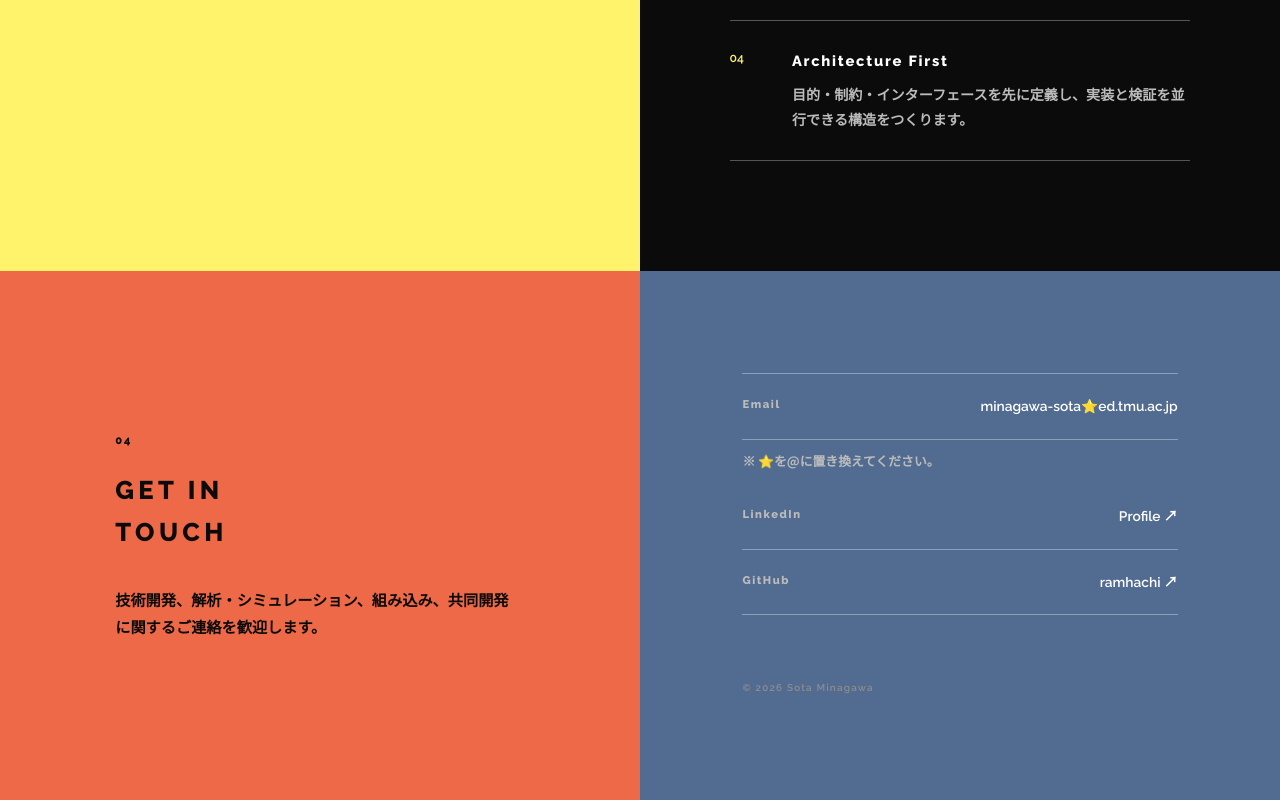
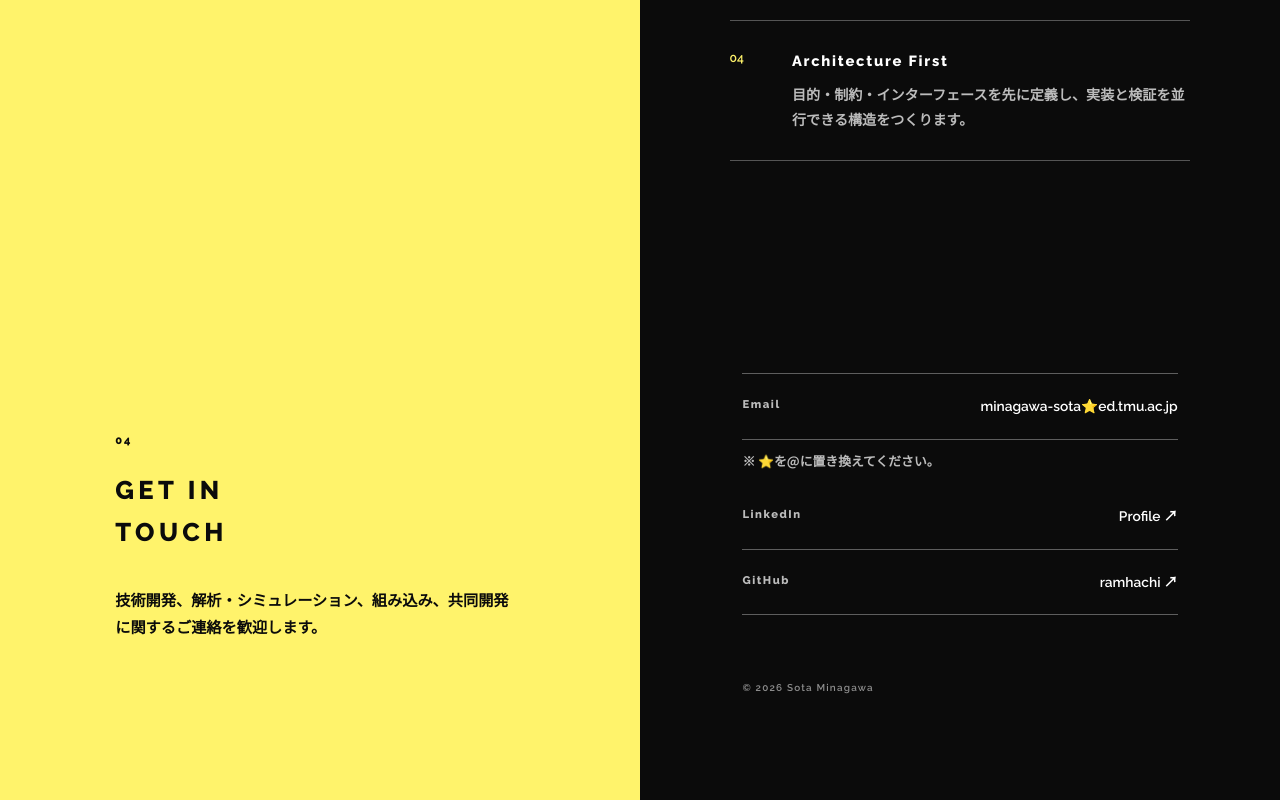
Before and after one commit to ramhachi/ramhachi.github.io, a plain HTML site: page index.html in a window 1280 px wide. Shown: the part 5460-6260 px from the top of the page. Drawn offline with nearby package versions, Linux system fonts and the light colour scheme; a web font is replaced by a local one.

Commit message:
Restore contact section colors

```diff
--- a/index.html
+++ b/index.html
@@ -14,7 +14,7 @@
       href="https://fonts.googleapis.com/css2?family=Noto+Sans+JP:wght@400;600;700&family=Raleway:wght@600;800&family=Source+Sans+3:wght@400;600;700&display=swap"
       rel="stylesheet"
     />
-    <link rel="stylesheet" href="./styles.css?v=20260803-6" />
+    <link rel="stylesheet" href="./styles.css?v=20260803-7" />
   </head>
   <body>
     <a class="skip-link" href="#main">本文へ移動</a>
--- a/styles.css
+++ b/styles.css
@@ -155,9 +155,9 @@ h1 { font-family: "Source Sans 3", "Noto Sans JP", Helvetica, sans-serif; font-s
 .skill-row > span { color: var(--yellow); font-size: .76rem; }.skill-row h3 { font-family: var(--label); font-size: .92rem; font-weight: 800; letter-spacing: .12em; }.skill-row p { margin-top: .45rem; color: #bcbcbc; font-size: .88rem; }.jp-body { font-family: var(--jp-body); font-weight: var(--jp-body-weight); }
 
 .contact { min-height: 33rem; }
-.contact-title { display: flex; flex-direction: column; justify-content: center; padding: clamp(4rem, 9vw, 8rem); background: var(--orange); }
+.contact-title { display: flex; flex-direction: column; justify-content: center; padding: clamp(4rem, 9vw, 8rem); background: var(--yellow); }
 .contact-title > p:last-child { max-width: 25rem; margin-top: 2rem; font-family: var(--jp-body); font-size: .95rem; font-weight: var(--jp-body-weight); }
-.contact-links { display: flex; flex-direction: column; justify-content: center; padding: clamp(4rem, 8vw, 7.5rem); background: var(--blue); color: var(--white); }
+.contact-links { display: flex; flex-direction: column; justify-content: center; padding: clamp(4rem, 8vw, 7.5rem); background: var(--black); color: var(--white); }
 .contact-links > a, .contact-email { display: flex; justify-content: space-between; gap: 1rem; padding: 1.25rem 0; border-bottom: 1px solid rgba(255,255,255,.34); }.contact-links > a:first-child, .contact-email:first-child { border-top: 1px solid rgba(255,255,255,.34); }
 .contact-links a span, .contact-email span { color: #bcbcbc; font-family: var(--label); font-size: .7rem; font-weight: 800; letter-spacing: .14em; }.contact-links a strong, .contact-email strong { font-size: .86rem; font-weight: 600; }.contact-links a:hover strong { color: var(--yellow); }
 .contact-note { margin: .55rem 0 .75rem; color: #bcbcbc; font-family: var(--jp-body); font-size: .8rem; font-weight: var(--jp-body-weight); }
```
